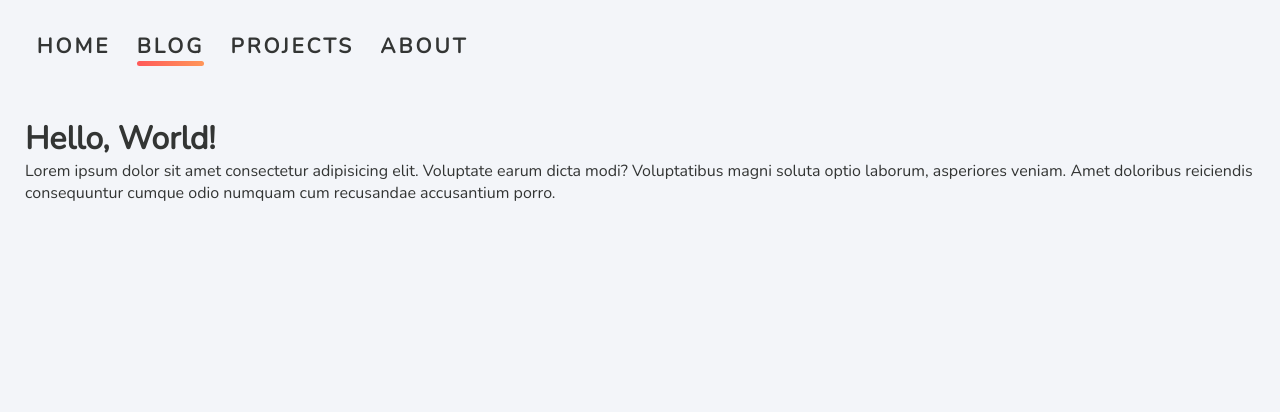
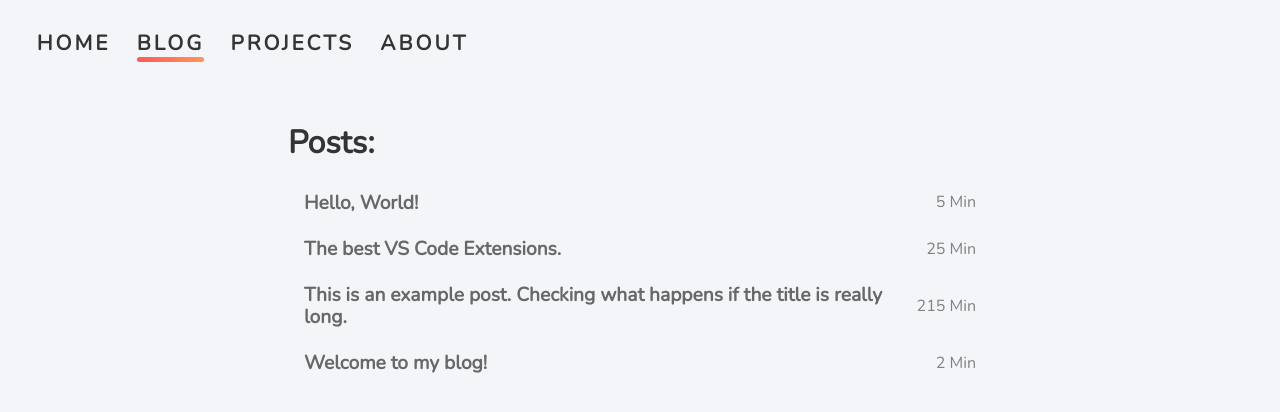
Before and after one commit to DantchoLV9/dantcho-pwd, a plain HTML site: page index.html in a window 1280 px wide. Drawn offline with nearby package versions, Linux system fonts and the light colour scheme; files that its build step writes are made by us from their sources.

Commit message:
Completed Blog Post Lists
Added temporary favicon

```diff
--- a/index.html
+++ b/index.html
@@ -4,12 +4,14 @@
 		<meta charset="UTF-8" />
 		<meta name="viewport" content="width=device-width, initial-scale=1.0" />
 		<meta http-equiv="X-UA-Compatible" content="ie=edge" />
+		<link rel="shortcut icon" href="favicon.png" type="image/x-icon" />
 		<title>Dantcho | Blog</title>
 		<link
 			href="https://fonts.googleapis.com/css?family=Nunito"
 			rel="stylesheet"
 			type="text/css"
 		/>
+		<link rel="stylesheet" href="css/normalize.css" />
 		<link rel="stylesheet" href="css/style.css" />
 	</head>
 	<body>
@@ -34,14 +36,27 @@
 				<div class="line3"></div>
 			</div>
 		</nav>
-		<main class="content" style="padding: 25px;">
-			<h1>Hello, World!</h1>
-			<p>
-				Lorem ipsum dolor sit amet consectetur adipisicing elit. Voluptate earum
-				dicta modi? Voluptatibus magni soluta optio laborum, asperiores veniam.
-				Amet doloribus reiciendis consequuntur cumque odio numquam cum
-				recusandae accusantium porro.
-			</p>
+		<main class="content">
+			<h1>Posts:</h1>
+			<div class="post-item">
+				<h2 class="post-title">Hello, World!</h2>
+				<span class="read-time">5 Min</span>
+			</div>
+			<div class="post-item">
+				<h2 class="post-title">The best VS Code Extensions.</h2>
+				<span class="read-time">25 Min</span>
+			</div>
+			<div class="post-item">
+				<h2 class="post-title">
+					This is an example post. Checking what happens if the title is really
+					long.
+				</h2>
+				<span class="read-time">215 Min</span>
+			</div>
+			<div class="post-item">
+				<h2 class="post-title">Welcome to my blog!</h2>
+				<span class="read-time">2 Min</span>
+			</div>
 		</main>
 		<script src="js/navigation.js"></script>
 	</body>
--- /dev/null
+++ b/less/posts-list.less
@@ -0,0 +1,49 @@
+main {
+	max-width: 800px;
+	margin: 0 auto;
+	padding: 1rem 3rem 0 3rem;
+
+	h1 {
+		font-size: 2rem;
+	}
+
+	.post-item {
+		padding: 0.5rem 1rem;
+		margin: 0.5rem 0;
+		border-radius: 5px;
+		transition: 300ms;
+		cursor: pointer;
+		display: grid;
+		grid-column-gap: 10px;
+		grid-template-columns: 1fr auto;
+		grid-template-areas: "post-title read-time";
+
+		.post-title {
+			grid-area: post-title;
+		}
+
+		.read-time {
+			grid-area: read-time;
+		}
+
+		h2 {
+			font-size: 1.2rem;
+			color: lighten(@main-black, 20%);
+		}
+
+		span {
+			margin-top: auto;
+			margin-bottom: auto;
+			color: lighten(@main-black, 30%);
+		}
+	}
+
+	.post-item:hover {
+		box-shadow: -5px -5px 15px 0 rgba(255, 255, 255, 1),
+			5px 5px 15px 0 rgba(0, 0, 0, 0.11);
+
+		h2 {
+			color: @main-black;
+		}
+	}
+}
--- a/less/style.less
+++ b/less/style.less
@@ -1,3 +1,4 @@
 @import "./variables.less";
 @import "./main.less";
 @import "./navigation.less";
+@import "./posts-list.less";
```
Also changed, not shown: favicon.png (added), less/post-list.less (deleted).
